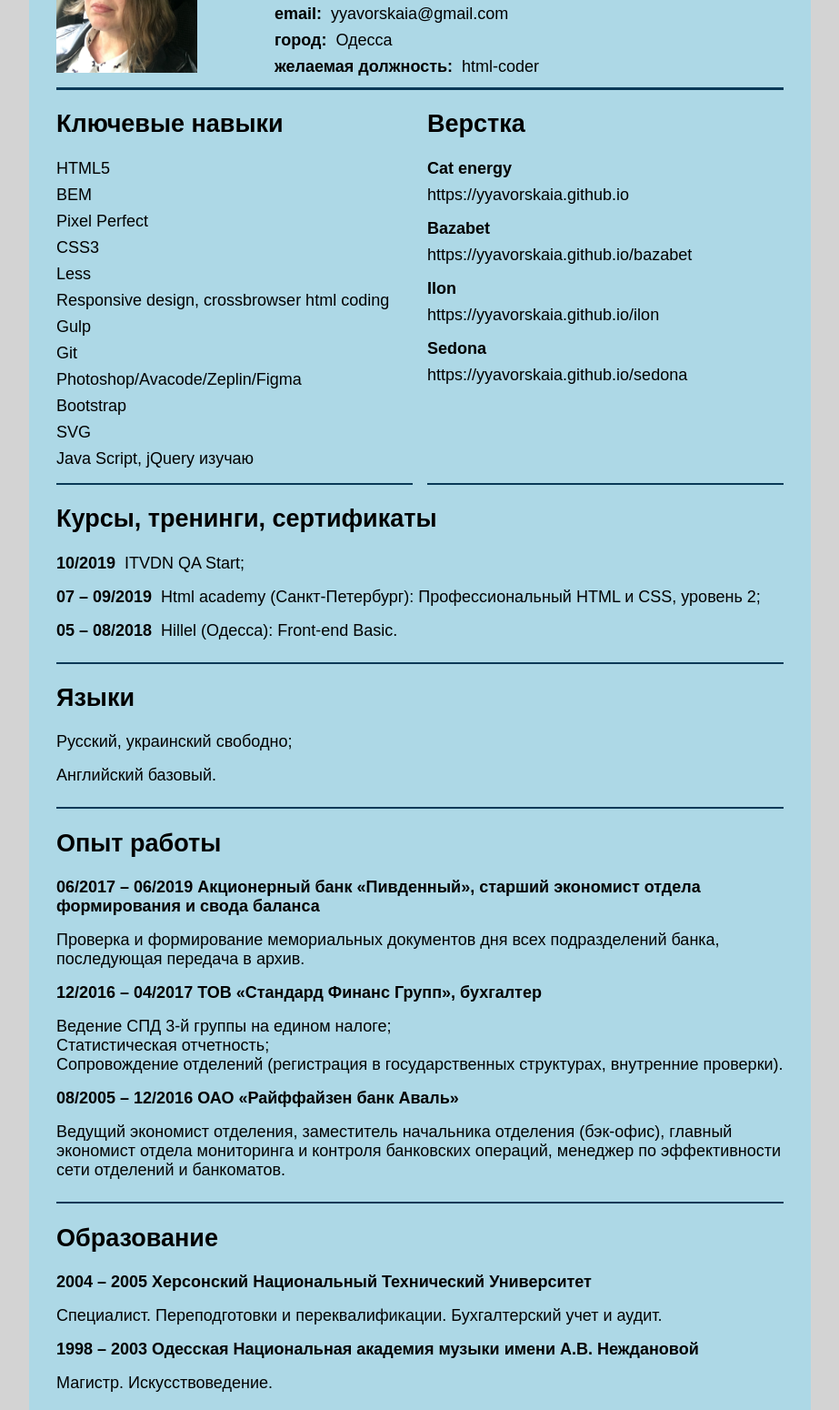
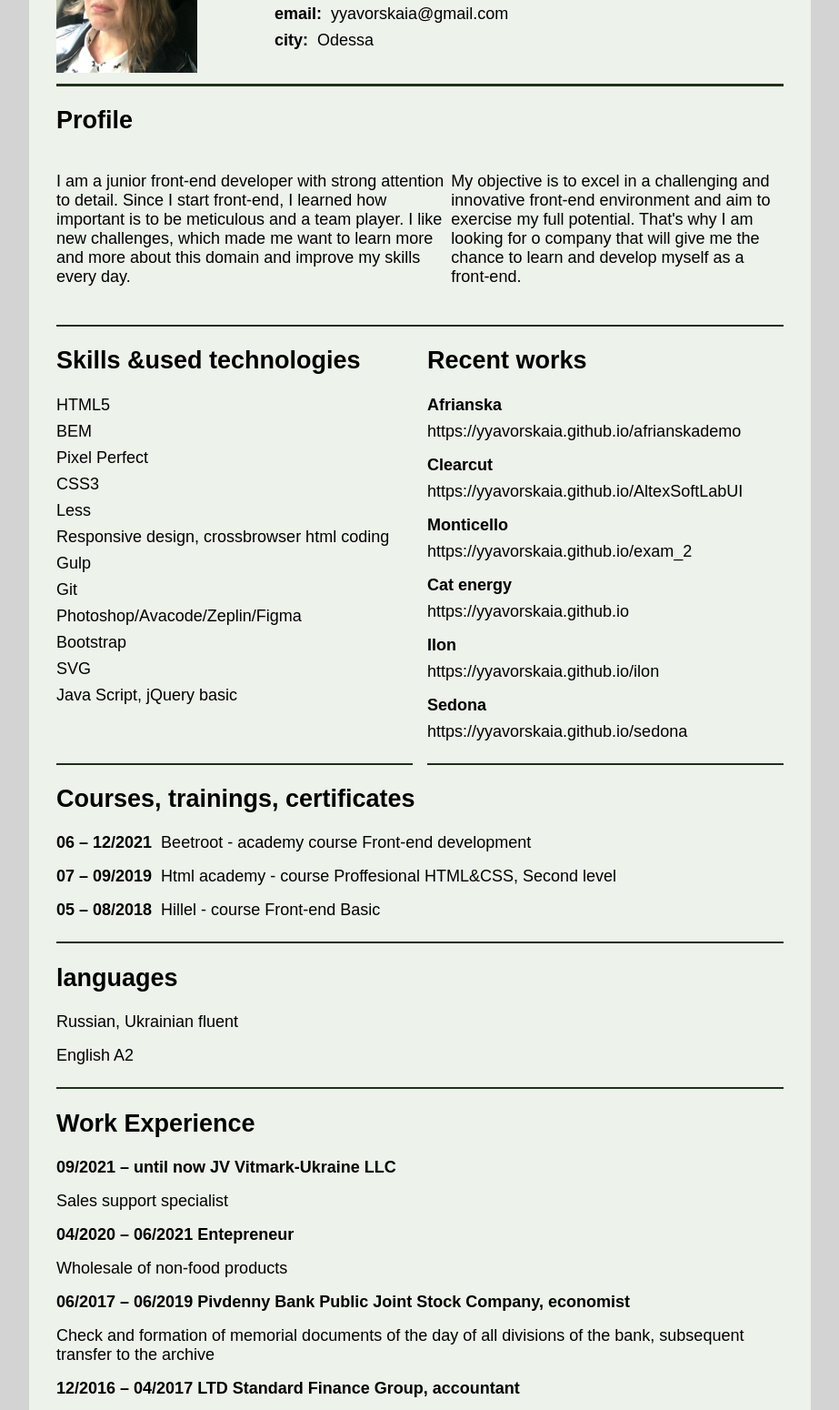
Before and after one commit to yyavorskaia/resume, a plain HTML site: page index.html in a window 1280 px wide. Shown: the part 120-1670 px from the top of the page at 91% size, without its empty margins (178-1101 px from the left). Drawn offline with Linux system fonts and the light colour scheme.

Commit message:
Update index.html

```diff
--- a/index.html
+++ b/index.html
@@ -1,12 +1,219 @@
 <!DOCTYPE html>
-<html lang="ru">
+<html lang="en">
 
 <head>
   <meta charset="UTF-8">
   <meta name="viewport" content="width=device-width, initial-scale=1.0">
   <meta http-equiv="X-UA-Compatible" content="ie=edge">
   <title>Resume</title>
-  <link href="css/style.css" rel="stylesheet">
+
+  <style>
+    body {
+      width: auto;
+      min-width: 320px;
+      height: 100%;
+      margin: 0;
+      padding: 0;
+      box-sizing: border-box;
+
+      font-family: Arial, sans-serif;
+      font-size: 18px;
+
+      overflow-x: hidden;
+      background-color: lightgrey;
+    }
+
+    .container {
+      max-width: 800px;
+      margin-left: auto;
+      margin-right: auto;
+      padding-left: 30px;
+      padding-right: 30px;
+
+      background-color: #edf2eb;
+    }
+
+    a {
+      display: block;
+
+      text-decoration: none;
+      color: #000000;
+    }
+
+    img {
+      display: block;
+      max-width: 100%;
+    }
+
+    svg {
+      width: 20px;
+      height: 20px;
+    }
+
+    ul {
+      margin: 0;
+      padding: 0;
+      list-style: none;
+    }
+
+    .page-header__wrapper {
+      position: relative;
+
+      display: flex;
+      justify-content: flex-start;
+    }
+
+    .page-header__wrapper::after {
+      content: ' ';
+      position: absolute;
+      bottom: 0;
+      left: 0;
+
+      width: 100%;
+      height: 3px;
+
+      background-color: #1f3019;
+    }
+
+    .page-header__avatar {
+      padding-top: 20px;
+      padding-bottom: 15px;
+      width: 30%;
+    }
+
+    .page-header__info {
+      width: 70%;
+    }
+
+    .page-header__candidate {
+      margin: 0;
+      margin-top: 15px;
+      margin-bottom: 15px;
+
+      font-size: 26px;
+      text-transform: uppercase;
+    }
+
+    .page-header__social {
+      width: 25%;
+      margin-bottom: 10px;
+
+      display: flex;
+      justify-content: space-between;
+    }
+
+    .page-header__tel,
+    .page-header__mail,
+    .page-header__city {
+      display: flex;
+      justify-content: flex-start;
+      margin-bottom: 8px;
+    }
+
+    .page-header__tel b,
+    .page-header__mail b,
+    .page-header__city b {
+      margin-right: 10px;
+    }
+
+    .page-main {
+      display: flex;
+      flex-wrap: wrap;
+    }
+
+    .page-main__wrapper {
+      display: flex;
+      justify-content: space-between;
+      flex-wrap: wrap;
+    }
+
+    .page-main__key-information li {
+      margin-bottom: 8px;
+    }
+
+    .page-main__key-information,
+    .page-main__layout,
+    .page-main__courses,
+    .page-main__languages,
+    .page-main__experience,
+    .page-main__education {
+      position: relative;
+      padding-bottom: 10px;
+    }
+
+    .page-main__key-information,
+    .page-main__layout {
+      width: 49%;
+    }
+
+    .page-main__courses,
+    .page-main__languages,
+    .page-main__experience,
+    .page-main__education {
+      width: 100%;
+    }
+
+    .page-main__key-information::after,
+    .page-main__layout::after,
+    .page-main__courses::after,
+    .page-main__languages::after,
+    .page-main__experience::after,
+    .page-main__education::after {
+      content: ' ';
+      position: absolute;
+      bottom: 0;
+      left: 0;
+
+      width: 100%;
+      height: 2px;
+
+      background-color: #1f3019;
+    }
+
+    .page-main__layout-item {
+      margin-bottom: 16px;
+    }
+
+    .page-main__courses-item {
+      display: flex;
+      justify-content: flex-start;
+      margin-bottom: 16px;
+    }
+
+    .page-main__courses-item b {
+      margin-right: 10px;
+    }
+
+    .page-main__languages-item {
+      margin-bottom: 16px;
+    }
+
+    .page-main__experience p,
+    .page-main__education p {
+      margin: 0;
+      margin-bottom: 16px;
+    }
+
+    .page-main__layout-item p {
+      margin: 0;
+      margin-bottom: 8px;
+    }
+
+    .page-footer__wrapper {
+      display: flex;
+      justify-content: center;
+
+      padding-top: 20px;
+      padding-bottom: 20px;
+    }
+
+    .page-footer__social {
+      width: 25%;
+
+      display: flex;
+      justify-content: space-between;
+    }
+  </style>
 </head>
 
 <body>
@@ -20,11 +227,11 @@
         </div>
 
         <div class="page-header__info">
-          <h1 class="page-header__candidate">Яворская Юлия Викторовна</h1>
+          <h1 class="page-header__candidate">Yullia Yavorska</h1>
           <ul class="page-header__social">
             <li>
-              <a class="page-header__icon" href="https://www.facebook.com/yyavorskaia" target="_blank">
-                <svg xmlns="http://www.w3.org/2000/svg" viewbox="0 0 448 512">
+              <a href="https://www.facebook.com/yyavorskaia" target="_blank">
+                <svg class="icon" xmlns="http://www.w3.org/2000/svg" viewbox="0 0 448 512">
                   <path
                     d="M448 56.7v398.5c0 13.7-11.1 24.7-24.7 24.7H309.1V306.5h58.2l8.7-67.6h-67v-43.2c0-19.6 5.4-32.9 33.5-32.9h35.8v-60.5c-6.2-.8-27.4-2.7-52.2-2.7-51.6 0-87 31.5-87 89.4v49.9h-58.4v67.6h58.4V480H24.7C11.1 480 0 468.9 0 455.3V56.7C0 43.1 11.1 32 24.7 32h398.5c13.7 0 24.8 11.1 24.8 24.7z">
                   </path>
@@ -32,8 +239,8 @@
               </a>
             </li>
             <li>
-              <a class="page-header__icon" href="https://t.me/yyavorskaia" target="_blank">
-                <svg xmlns="http://www.w3.org/2000/svg" viewbox="0 0 50 50" width="25px" height="25px">
+              <a href="https://t.me/yyavorskaia" target="_blank">
+                <svg fill="#000000" xmlns="http://www.w3.org/2000/svg" viewbox="0 0 50 50" width="25px" height="25px">
                   <path d="M46.137,6.552c-0.75-0.636-1.928-0.727-3.146-0.238l-0.002,0C41.708,6.828,
                   6.728,21.832,5.304,22.445	c-0.259,0.09-2.521,0.934-2.288,2.814c0.208,1.695,2.026,
                   2.397,2.248,2.478l8.893,3.045c0.59,1.964,2.765,9.21,3.246,10.758
@@ -45,9 +252,8 @@
               </a>
             </li>
             <li>
-              <a class="page-header__icon" href="https://www.linkedin.com/in/yuliia-yavorska-8a4419195/"
-                target="_blank">
-                <svg xmlns="http://www.w3.org/2000/svg" viewbox="0 0 26 26" width="26px" height="26px">
+              <a href="https://www.linkedin.com/in/yuliia-yavorska-8a4419195/" target="_blank">
+                <svg fill="#000000" xmlns="http://www.w3.org/2000/svg" viewbox="0 0 26 26" width="26px" height="26px">
                   <path d="M 21.125 0 L 4.875 0 C 2.183594 0 0 2.183594 0 4.875 L 0 21.125 C 0 23.816406
                   2.183594 26 4.875 26 L 21.125 26 C 23.816406 26 26 23.816406 26 21.125 L 26 4.875
                   C 26 2.183594 23.816406 0 21.125 0 Z M 8.039063 22.070313 L 4 22.070313 L 3.976563 9.976563
@@ -74,14 +280,10 @@
               <a class="page-header__link" href="mailto:yyavorskaia@gmail.com">yyavorskaia@gmail.com</a>
             </li>
             <li class="page-header__city">
-              <b>город:</b>
-              <span>Одесса</span>
+              <b>city:</b>
+              <span>Odessa</span>
             </li>
           </ul>
-          <div class="page-header__goal">
-            <b>желаемая должность:</b>
-            <span>html-coder</span>
-          </div>
         </div>
 
       </div>
@@ -91,9 +293,23 @@
   <main class="page-main">
     <div class="container">
       <div class="page-main__wrapper">
+        <div class="page-main__courses">
+          <h2>Profile</h2>
+          <ul>
+            <li class="page-main__courses-item"> <!----class------>
+              <p>I am a junior front-end developer with strong attention to detail. Since I start front-end, I learned how important is to be
+                meticulous and a team player. I like new challenges, which made me want to learn more and more about this domain
+                and improve my skills every day.
+              </p>
+              <p>My objective is to excel in a challenging and innovative front-end environment and aim to exercise my full potential.
+                That's why I am looking for o company that will give me the chance to learn and develop myself as a front-end.
+                </p>
+            </li>
+          </ul>
+        </div>
 
         <div class="page-main__key-information">
-          <h2>Ключевые навыки</h2>
+          <h2>Skills &#38;used technologies</h2>
           <ul>
             <li>HTML5</li>
             <li>BEM</li>
@@ -106,98 +322,125 @@
             <li>Photoshop/Avacode/Zeplin/Figma</li>
             <li>Bootstrap</li>
             <li>SVG</li>
-            <li>Java Script, jQuery изучаю</li>
+            <li>Java Script, jQuery basic</li>
           </ul>
         </div>
 
         <div class="page-main__layout">
-          <h2>Верстка</h2>
+          <h2>Recent works</h2>
           <ul>
             <li class="page-main__layout-item">
-              <p><b>Cat energy</b></p>
-              <a class="page-main__link" href="https://yyavorskaia.github.io"
-                target="_blank">https://yyavorskaia.github.io</a>
+              <p><b>Afrianska</b></p>
+              <a class="page-main__link" href="https://yyavorskaia.github.io/afrianskademo" target="_blank">https://yyavorskaia.github.io/afrianskademo</a>
             </li>
             <li class="page-main__layout-item">
-              <p><b>Bazabet</b></p>
-              <a class="page-main__link" href="https://yyavorskaia.github.io/bazabet"
-                target="_blank">https://yyavorskaia.github.io/bazabet</a>
+              <p><b>Clearcut</b></p>
+              <a class="page-main__link" href="https://yyavorskaia.github.io/AltexSoftLabUI" target="_blank">https://yyavorskaia.github.io/AltexSoftLabUI</a>
+            </li>
+            <li class="page-main__layout-item">
+              <p><b>Monticello</b></p>
+              <a class="page-main__link" href="https://yyavorskaia.github.io/exam_2" target="_blank">https://yyavorskaia.github.io/exam_2</a>
+            </li>
+            <li class="page-main__layout-item">
+              <p><b>Cat energy</b></p>
+              <a class="page-main__link" href="https://yyavorskaia.github.io" target="_blank">https://yyavorskaia.github.io</a>
             </li>
             <li class="page-main__layout-item">
               <p><b>Ilon</b></p>
-              <a class="page-main__link" href="https://yyavorskaia.github.io/ilon"
-                target="_blank">https://yyavorskaia.github.io/ilon</a>
+              <a class="page-main__link"
+                href="https://yyavorskaia.github.io/ilon" target="_blank">https://yyavorskaia.github.io/ilon</a>
             </li>
             <li class="page-main__layout-item">
               <p><b>Sedona</b></p>
-              <a class="page-main__link" href="https://yyavorskaia.github.io/sedona"
-                target="_blank">https://yyavorskaia.github.io/sedona</a>
+              <a class="page-main__link"
+                href="https://yyavorskaia.github.io/sedona" target="_blank">https://yyavorskaia.github.io/sedona</a>
             </li>
           </ul>
         </div>
 
         <div class="page-main__courses">
-          <h2>Курсы, тренинги, сертификаты</h2>
+          <h2>Courses, trainings, certificates</h2>
           <ul>
             <li class="page-main__courses-item">
-              <b>10/2019</b>
-              <span>ITVDN QA Start;</span>
+              <b>06 &#8211; 12/2021</b>
+              <span>Beetroot - academy course Front-end development</span>
             </li>
             <li class="page-main__courses-item">
               <b>07 &#8211; 09/2019</b>
-              <span>Html academy (Санкт-Петербург): Профессиональный HTML и CSS, уровень 2;</span>
+              <span>Html academy - course Proffesional HTML&#38;CSS, Second level</span>
             </li>
             <li class="page-main__courses-item">
               <b>05 &#8211; 08/2018</b>
-              <span>Hillel (Одесса): Front-end Basic.</span>
+              <span>Hillel - course Front-end Basic</span>
             </li>
           </ul>
         </div>
 
         <div class="page-main__languages">
-          <h2>Языки</h2>
+          <h2>languages</h2>
           <ul>
             <li class="page-main__languages-item">
-              <span>Русский, украинский свободно;</span>
+              <span>Russian, Ukrainian fluent</span>
             </li>
             <li class="page-main__languages-item">
-              <span>Английский базовый.</span>
+              <span>English A2</span>
             </li>
           </ul>
         </div>
 
         <div class="page-main__experience">
-          <h2>Опыт работы</h2>
+          <h2>Work Experience</h2>
           <ul>
             <li>
               <p>
-                <b>06/2017 &#8211; 06/2019 Акционерный банк «Пивденный», старший экономист
-                  отдела формирования и свода баланса
+                <b>
+                  09/2021 &#8211; until now JV Vitmark-Ukraine LLC
                 </b>
               </p>
               <p>
-                Проверка и формирование мемориальных документов дня всех подразделений банка,
-                последующая передача в архив.
+                Sales support specialist
               </p>
             </li>
             <li>
               <p>
-                <b>12/2016 &#8211; 04/2017 ТОВ «Стандард Финанс Групп», бухгалтер</b>
+                <b>
+                  04/2020 &#8211; 06/2021 Entepreneur
+                </b>
               </p>
               <p>
-                Ведение СПД 3-й группы на едином налоге;<br>
-                Статистическая отчетность;<br>
-                Сопровождение отделений (регистрация в государственных структурах, внутренние проверки).
+                Wholesale of non-food products
               </p>
             </li>
             <li>
               <p>
-                <b>08/2005 &#8211; 12/2016 ОАО «Райффайзен банк Аваль»</b>
+                <b>
+                  06/2017 &#8211; 06/2019 Pivdenny Bank Public Joint Stock Company, economist
+                </b>
               </p>
               <p>
-                Ведущий экономист отделения, заместитель начальника отделения (бэк-офис),
-                главный экономист отдела мониторинга и контроля банковских операций,
-                менеджер по эффективности сети отделений и банкоматов.
+                Check and formation of memorial documents of the day of all divisions of the bank,
+                subsequent transfer to the archive
+              </p>
+            </li>
+            <li>
+              <p>
+                <b>12/2016 &#8211; 04/2017 LTD Standard Finance Group, accountant</b>
+              </p>
+              <p>
+                Verification of documents of the day of branches (currency exchange points),
+                transfer to the archive;<br>
+                Participation in branch inspections by the National Bank of Ukraine, Statistical reporting;<br>
+                Participation in the opening of new branches (preparation of a package of documents, registration with
+                government agencies)
+              </p>
+            </li>
+            <li>
+              <p>
+                <b>08/2005 &#8211; 12/2016 Joint-Stock Company Raiffeisen Bank Aval</b>
+              </p>
+              <p>
+                Economist, deputy head of brach, manager for the effectiveness of the network
+                of branches and ATMs
               </p>
             </li>
 
@@ -205,19 +448,19 @@
         </div>
 
         <div class="page-main__education">
-          <h2>Образование</h2>
+          <h2>Education</h2>
           <ul>
             <li>
               <p>
-                <b>2004 – 2005 Херсонский Национальный Технический Университет</b>
+                <b>2004 &#8211; 2005 Kherson National Technical Univercity</b>
               </p>
-              <p>Специалист. Переподготовки и переквалификации. Бухгалтерский учет и аудит.</p>
+              <p>Specialist degree. Accounting &#38;audit</p>
             </li>
             <li>
               <p>
-                <b>1998 – 2003 Одесская Национальная академия музыки имени А.В. Неждановой</b>
+                <b>1998 &#8211; 2003 Odessa national Academy in the name of A.V. Nezhdanova</b>
               </p>
-              <p>Магистр. Искусствоведение.</p>
+              <p>Master's degree. Art history</p>
             </li>
           </ul>
         </div>
@@ -226,12 +469,12 @@
     </div>
   </main>
 
-  <footer class="page-footer">
+  <footer class="footer">
     <div class="container">
       <div class="page-footer__wrapper">
         <ul class="page-footer__social">
           <li>
-            <a class="page-footer__icon" href="https://www.facebook.com/yyavorskaia" target="_blank">
+            <a href="https://www.facebook.com/yyavorskaia" target="_blank">
               <svg class="icon" xmlns="http://www.w3.org/2000/svg" viewbox="0 0 448 512">
                 <path
                   d="M448 56.7v398.5c0 13.7-11.1 24.7-24.7 24.7H309.1V306.5h58.2l8.7-67.6h-67v-43.2c0-19.6 5.4-32.9 33.5-32.9h35.8v-60.5c-6.2-.8-27.4-2.7-52.2-2.7-51.6 0-87 31.5-87 89.4v49.9h-58.4v67.6h58.4V480H24.7C11.1 480 0 468.9 0 455.3V56.7C0 43.1 11.1 32 24.7 32h398.5c13.7 0 24.8 11.1 24.8 24.7z">
@@ -240,8 +483,8 @@
             </a>
           </li>
           <li>
-            <a class="page-footer__icon" href="https://t.me/yyavorskaia" target="_blank">
-              <svg xmlns="http://www.w3.org/2000/svg" viewbox="0 0 50 50" width="25px" height="25px">
+            <a href="https://t.me/yyavorskaia" target="_blank">
+              <svg fill="#000000" xmlns="http://www.w3.org/2000/svg" viewbox="0 0 50 50" width="25px" height="25px">
                 <path d="M46.137,6.552c-0.75-0.636-1.928-0.727-3.146-0.238l-0.002,0C41.708,6.828,
                 6.728,21.832,5.304,22.445	c-0.259,0.09-2.521,0.934-2.288,2.814c0.208,1.695,2.026,
                 2.397,2.248,2.478l8.893,3.045c0.59,1.964,2.765,9.21,3.246,10.758
@@ -253,8 +496,8 @@
             </a>
           </li>
           <li>
-            <a class="page-footer__icon" href="https://www.linkedin.com/in/yuliia-yavorska-8a4419195/" target="_blank">
-              <svg xmlns="http://www.w3.org/2000/svg" viewbox="0 0 26 26" width="26px" height="26px">
+            <a href="https://www.linkedin.com/in/yuliia-yavorska-8a4419195/" target="_blank">
+              <svg fill="#000000" xmlns="http://www.w3.org/2000/svg" viewbox="0 0 26 26" width="26px" height="26px">
                 <path d="M 21.125 0 L 4.875 0 C 2.183594 0 0 2.183594 0 4.875 L 0 21.125 C 0 23.816406
                 2.183594 26 4.875 26 L 21.125 26 C 23.816406 26 26 23.816406 26 21.125 L 26 4.875
                 C 26 2.183594 23.816406 0 21.125 0 Z M 8.039063 22.070313 L 4 22.070313 L 3.976563 9.976563
```
